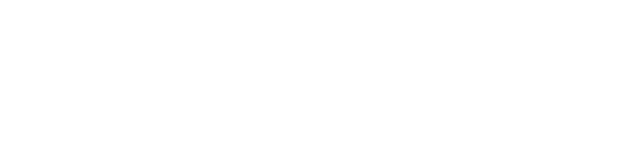
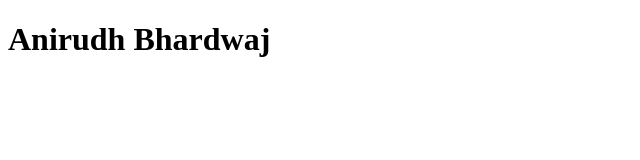
Before and after one commit to Anirudh-uxi/GoProwebsite, a plain HTML site: page index.html in a window 1280 px wide. Shown: the whole page, without its empty margins (0-640 px from the left). Drawn offline with Linux system fonts and the light colour scheme.

Commit message:
heading added

```diff
--- a/index.html
+++ b/index.html
@@ -7,6 +7,11 @@
     <title>Document</title>
 </head>
 <body>
+    <header>
+        <h1>
+            Anirudh Bhardwaj
+        </h1>
+    </header>
 
 </body>
 </html>
```
